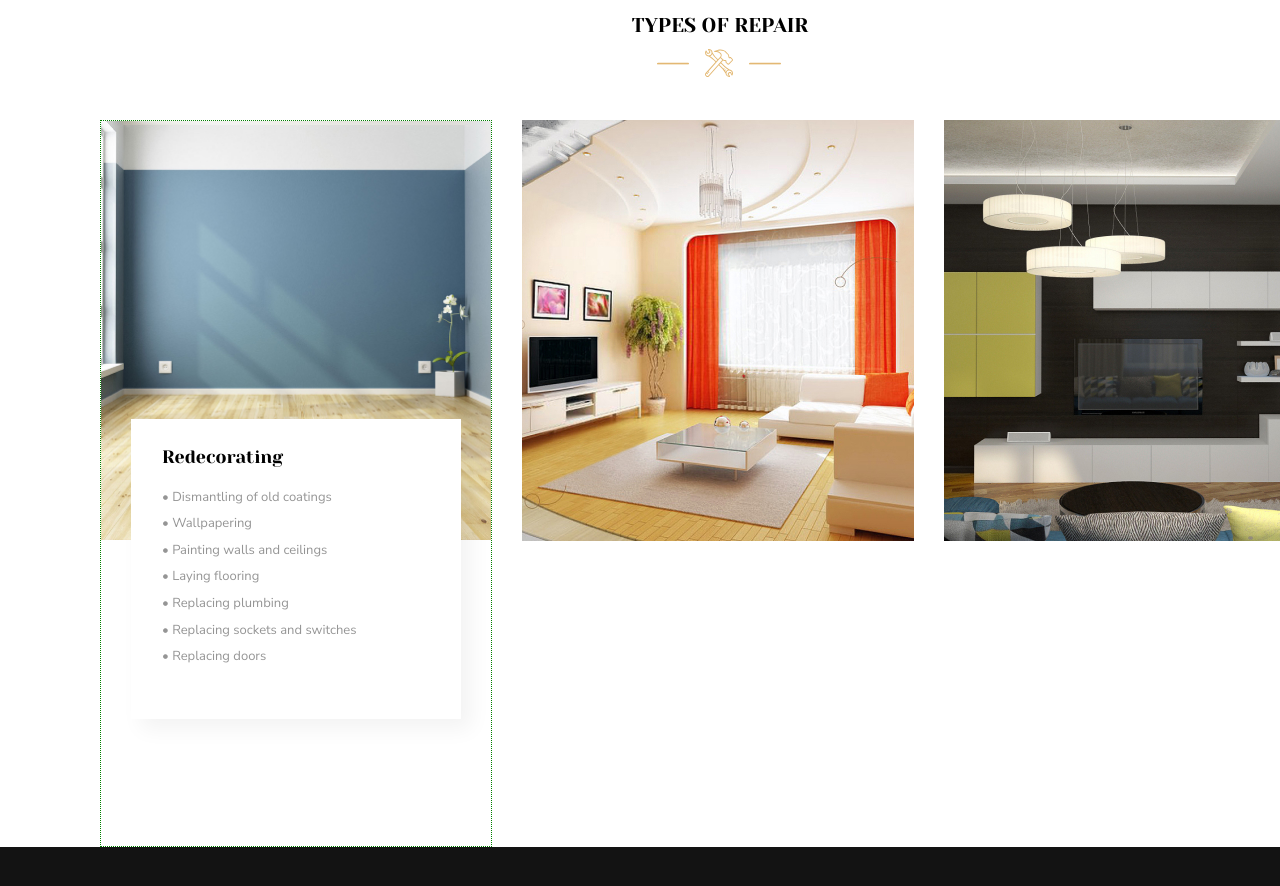
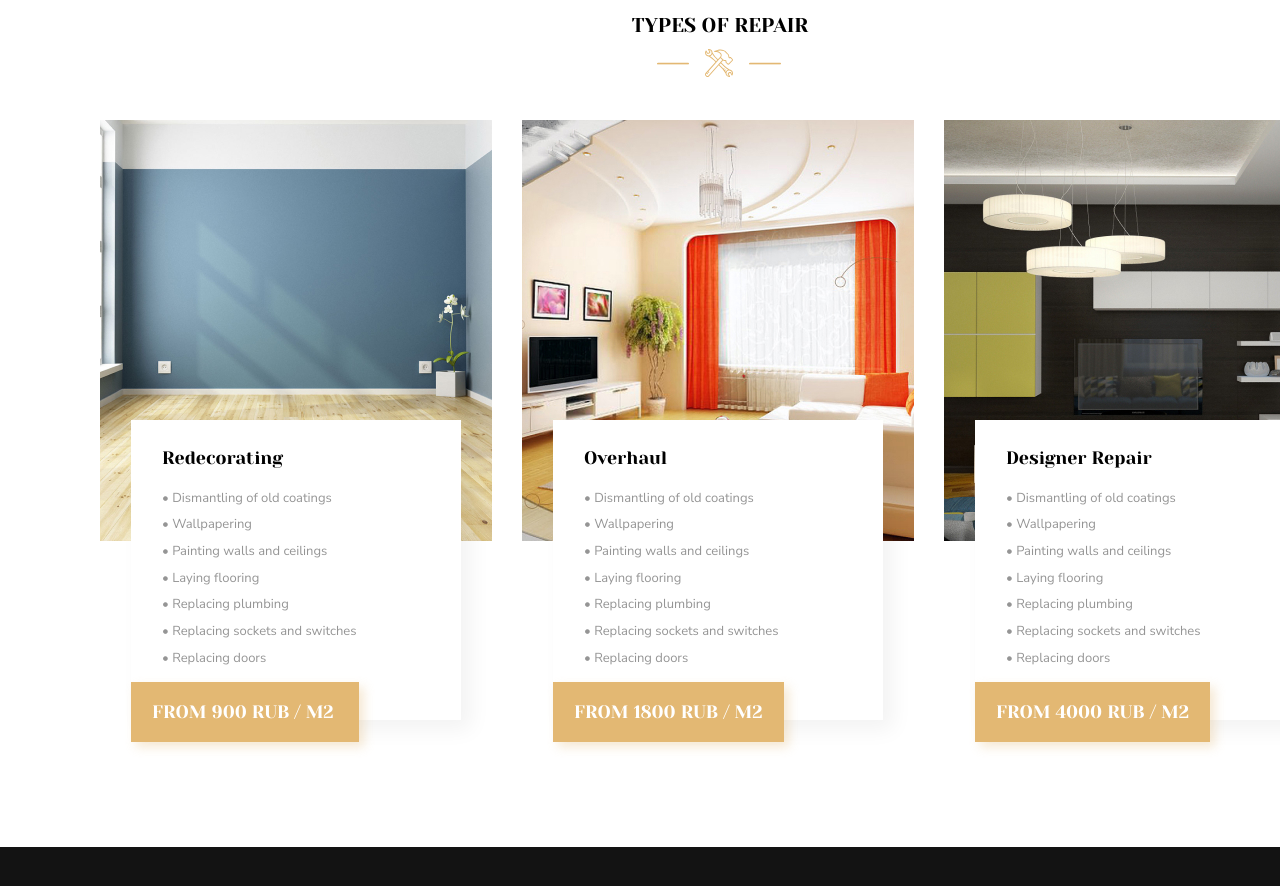
Before and after one commit to kydechuk01/PJ_03_Landing_Rostov, a plain HTML site: page www/index.html in a window 1280 px wide. Shown: the part 2720-3606 px from the top of the page. Drawn offline with Linux system fonts and the light colour scheme.

Commit message:
chapter 4 (types-of-repair) done

```diff
--- a/www/css/style.css
+++ b/www/css/style.css
@@ -519,11 +519,10 @@ h1 {
     margin-inline: 100px;
     margin-bottom: 124px;
     min-height: 608px;
-    /* border: 1px dashed darkgoldenrod; */
 }
 
 .ch4_typeofrepair_card {
-    border: 1px dotted green;
+    position: relative;
 }
 
 .ch4_typeofrepair_title {
@@ -539,14 +538,27 @@ h1 {
     background-color: white;
     top: -127px;
     width: 330px;
+    min-height: 286px;
     color: #959595;
     line-height: 205%;
     font-size: 13px;
     box-shadow: 10px 10px 20px rgba(0, 0, 0, 0.05);
-    /* border: 1px dashed red; */
 }
 
-
+.ch4_typeofrepair_cost {
+    position: absolute;
+    padding: 17px 21px;
+    min-width: 228px;
+    min-height: 54px;
+    bottom: -22px;
+    left: 0px;
+    background-color: #E3B873;
+    box-shadow: 5px 5px 10px #e3b8734f;
+    font-family: Yeseva One;
+    font-size: 18px;
+    color: white;
+    text-transform: uppercase;
+}
 
 
 /* АДАПТИВНЫЙ БЛОК */
--- a/www/index.html
+++ b/www/index.html
@@ -186,7 +186,9 @@
                         <img src="./img/ch4_types-of-repair.svg" alt="Types of repair">
                         <img src="./img/line_w32.png" alt="line">
                     </div>
+                    <!-- 3 types of repair -->
                     <div class="ch4_types_grid">
+                        <!-- type of repair -->
                         <div class="ch4_typeofrepair_card">
                             <img src="./img/ch4_types_img_01.jpg" alt="Redecorating">
                             <div class="ch4_typeofrepair_info">
@@ -198,10 +200,48 @@
                                 • Replacing plumbing<br>
                                 • Replacing sockets and switches<br>
                                 • Replacing doors<br>
+                                <div class="ch4_typeofrepair_cost">
+                                    from 900 rub / m2
+                                </div>
                             </div>
                         </div>
-                       <img src="./img/ch4_types_img_02.jpg" alt="Overhaul">
-                       <img src="./img/ch4_types_img_03.jpg" alt="Designer Repair">
+                        <!-- type of repair -->
+                        <div class="ch4_typeofrepair_card">
+                            <img src="./img/ch4_types_img_02.jpg" alt="Overhaul">
+                            <div class="ch4_typeofrepair_info">
+                                <h3 class="ch4_typeofrepair_title">Overhaul</h3>
+                                • Dismantling of old coatings<br>
+                                • Wallpapering<br>
+                                • Painting walls and ceilings<br>
+                                • Laying flooring<br>
+                                • Replacing plumbing<br>
+                                • Replacing sockets and switches<br>
+                                • Replacing doors<br>
+
+                                <div class="ch4_typeofrepair_cost">
+                                    from 1800 rub / m2
+                                </div>
+                            </div>
+                        </div>
+                        <!-- type of repair -->
+                        <div class="ch4_typeofrepair_card">
+                            <img src="./img/ch4_types_img_03.jpg" alt="Designer Repair">
+                            <div class="ch4_typeofrepair_info">
+                                <h3 class="ch4_typeofrepair_title">Designer Repair</h3>
+                                • Dismantling of old coatings<br>
+                                • Wallpapering<br>
+                                • Painting walls and ceilings<br>
+                                • Laying flooring<br>
+                                • Replacing plumbing<br>
+                                • Replacing sockets and switches<br>
+                                • Replacing doors<br>
+                                <div class="ch4_typeofrepair_cost">
+                                    from 4000 rub / m2
+                                </div>
+                            </div>
+                        </div>
+
+
                     </div>
                </div>
             </section>
```
